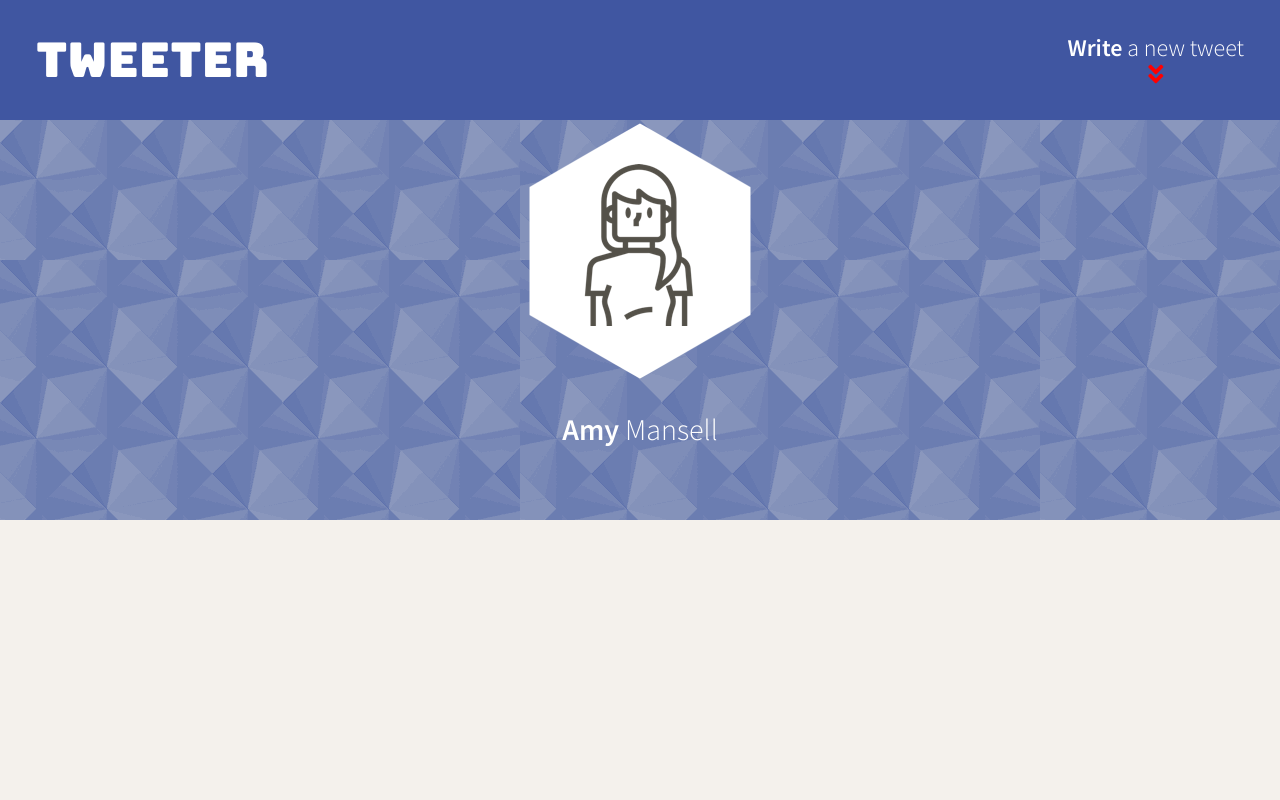
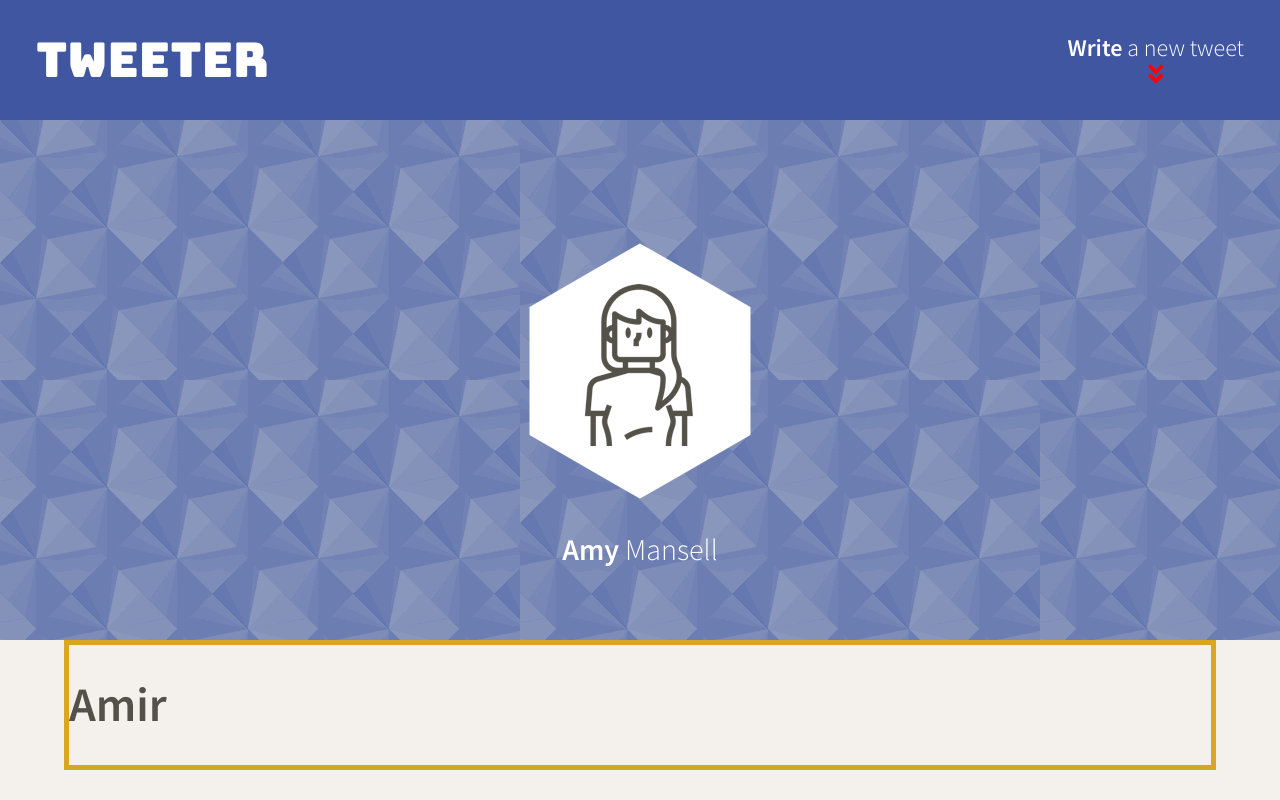
Before and after one commit to Amir-A-23/tweeter, a website: page public/index.html in a window 1280 px wide. Drawn offline with nearby package versions, Linux system fonts and the light colour scheme.

Commit message:
Set up initial main css specifications

```diff
--- a/public/index.html
+++ b/public/index.html
@@ -47,6 +47,10 @@
   </header>
 
     <!-- Page-specific (main) content here -->
-    <main class="container"></main>
+    <main class="container">
+    <h1>Amir</h1>
+
+
+    </main>
   </body>
 </html>
--- a/public/styles/header.css
+++ b/public/styles/header.css
@@ -7,7 +7,6 @@
   height: 520px;
   width: 100%;
   background-image: url("../images/diagmonds--light--520x260.png");
-
   z-index: 0;
 }
 .avatar {
--- a/public/styles/layout.css
+++ b/public/styles/layout.css
@@ -15,6 +15,9 @@ html {
  */
 
 body {
+  display: flex;
+  flex-direction: column;
+  justify-content: center;
   color: #545149;
   background-color: #f4f1ec;
   font-size: 24px;
@@ -23,3 +26,11 @@ body {
 /*
  * Additional CSS can be defined below or in other CSS files, as per instructions
  */
+
+.container {
+   width: 90%;
+   margin: auto;
+   border: 1rem solid goldenrod;
+   border-width: 5px;
+   background-color: #f4f1ec;
+ }
--- a/public/styles/nav.css
+++ b/public/styles/nav.css
@@ -1,5 +1,5 @@
 nav {
-  position: fixed;
+  position: relative;
   display: flex;
   flex-direction: row;
   justify-content: space-between;
--- a/server/data-files/initial-tweets.json
+++ b/server/data-files/initial-tweets.json
@@ -8,7 +8,7 @@
     "content": {
       "text": "If I have seen further it is by standing on the shoulders of giants"
     },
-    "created_at": 1636851155330
+    "created_at": 1636937499689
   },
   {
     "user": {
@@ -19,6 +19,6 @@
     "content": {
       "text": "Je pense , donc je suis"
     },
-    "created_at": 1636937555330
+    "created_at": 1637023899689
   }
 ]
```
